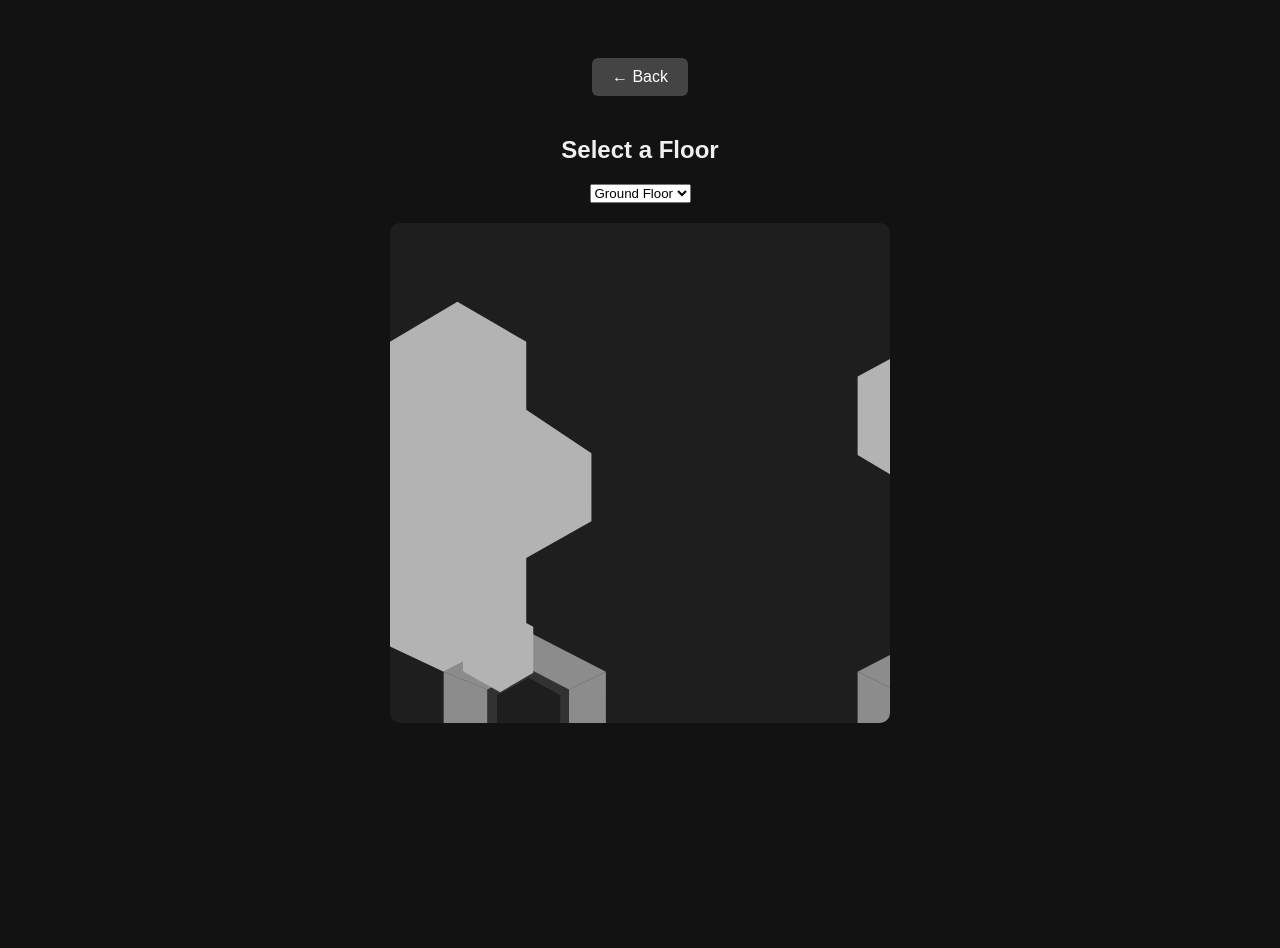
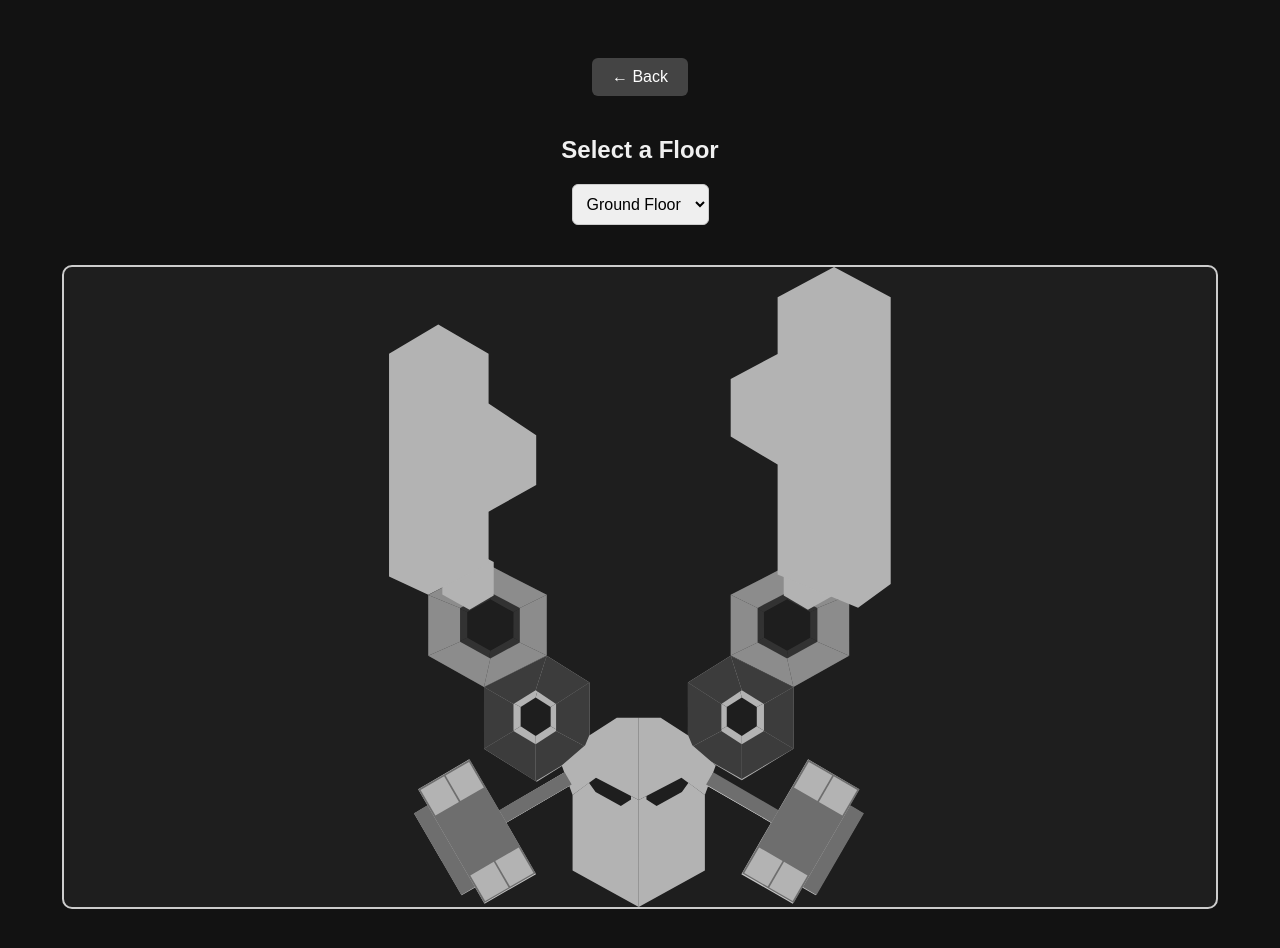
Before and after one commit to starpynox/vit-prp-map, a plain HTML site: page map.html in a window 1280 px wide. Before the commit the page ends 800 px from the top, so only its background shows below. Drawn offline with Linux system fonts and the light colour scheme; some packages are replaced by stand-ins of ours; a script that the page names is missing.

Commit message:
Zoom fix

```diff
--- a/map.html
+++ b/map.html
@@ -6,6 +6,31 @@
   <title>PRP Maps</title>
   <link rel="stylesheet" href="style.css" />
   <script src="https://cdnjs.cloudflare.com/ajax/libs/svg-pan-zoom/3.6.1/svg-pan-zoom.min.js"></script>
+  <style>
+    #svg-pan-zoom-container {
+      width: 100%;
+      max-width: 90vw;
+      height: 80vh;
+      margin: 20px auto;
+      border: 2px solid #ccc;
+      border-radius: 10px;
+      background: #1e1e1e;
+    }
+
+    #map {
+      width: 100%;
+      height: 100%;
+      border: none;
+    }
+
+    select {
+      padding: 10px;
+      font-size: 16px;
+      margin-bottom: 20px;
+      border-radius: 6px;
+      border: 1px solid #ccc;
+    }
+  </style>
 </head>
 <body>
   <a href="index.html" style="margin: 20px; padding: 10px 20px; font-size: 16px; display: inline-block; text-decoration: none; background: #444; color: white; border-radius: 6px;">&larr; Back</a>
@@ -32,8 +57,10 @@
     let panZoomInstance = null;
 
     function setupPanZoom() {
-      if (panZoomInstance) panZoomInstance.destroy();
-      panZoomInstance = svgPanZoom(mapObject.contentDocument.querySelector("svg"), {
+      const svg = mapObject.contentDocument?.querySelector("svg");
+      if (!svg) return;
+
+      panZoomInstance = svgPanZoom(svg, {
         zoomEnabled: true,
         controlIconsEnabled: true,
         fit: true,
@@ -47,6 +74,10 @@
 
     floorSelect.addEventListener("change", () => {
       const selected = floorSelect.value;
+      if (panZoomInstance) {
+        panZoomInstance.destroy();
+        panZoomInstance = null;
+      }
       mapObject.data = `maps/floor-${selected}.svg`;
     });
   </script>
```
